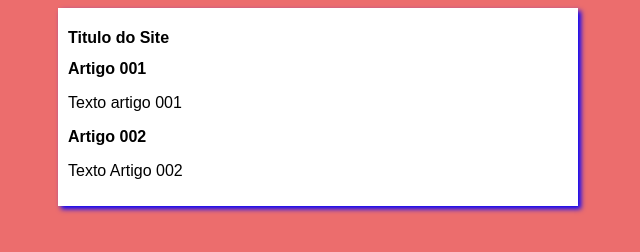
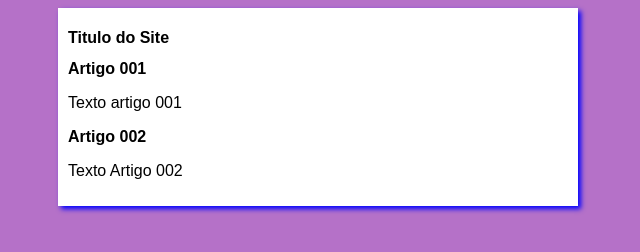
Before and after one commit to lualourenco/projeto-site, a plain HTML site: page index.html in a window 1280 px wide. Shown: the whole page, without its empty margins (322-962 px from the left). Drawn offline with Linux system fonts and the light colour scheme.

Commit message:
new background-color

```diff
--- a/styles/style.css
+++ b/styles/style.css
@@ -4,7 +4,7 @@
 }
 
 body {
-    background-color: rgb(236, 109, 109);
+    background-color: rgb(181, 113, 200);
 }
 
 main {
```
